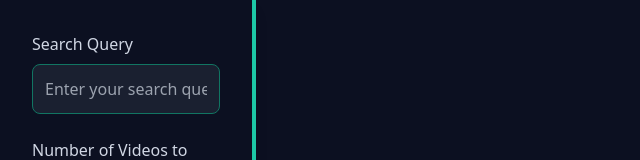
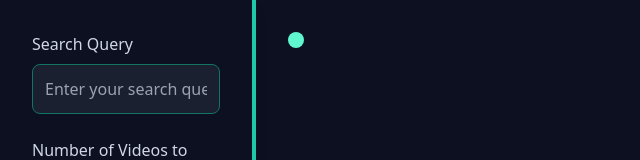
Before and after one commit to jackfrancisdalton/ClipSearchInvestigator, a React (Create React App) app in the folder frontend/: page / in a window 1280 px wide. Shown: the top 160 px of the page, without its empty margins (0-640 px from the left). Built offline with nearby package versions, Linux system fonts and the light colour scheme; the HTML template or start-up script is replaced by a standard one.

Commit message:
feat: added a tabs bar to allow filtering for specific term in terms list via ui

```diff
--- a/frontend/src/App.tsx
+++ b/frontend/src/App.tsx
@@ -4,7 +4,8 @@ import { searchVideos } from './Api';
 import LoadingSpinner from './components/LoadingSpinner';
 import SearchResult from './components/SearchResult';
 import SearchBox from './components/SearchBox';
-import { APIMatch, Match, VideoTranscriptResult } from './types/video';
+import { VideoTranscriptResult } from './types/video';
+import SelectedTermsBar from './components/SelectedTermsBar';
 
 // TODO: clean up mapping of APIquote and quote so no mapping is required
 // add handling for error messages: no video found, no quotes found, internal error
@@ -19,30 +20,6 @@ function App() {
   const [publishedBefore, setPublishedBefore] = useState('');
   const [loading, setLoading] = useState(false);
   const [results, setResults] = useState<VideoTranscriptResult[]> ([]);
-  // >([
-  //   { videoTitle: 'test video', quotes: [
-  //     { text: 'asdasd', timestamp: '12:13', link: 'www.google.com' },
-  //     { text: 'asdasd', timestamp: '12:13', link: 'www.google.com' },
-  //     { text: 'asdasd', timestamp: '12:13', link: 'www.google.com' },
-  //     { text: 'asdasd', timestamp: '12:13', link: 'www.google.com' },
-  //     { text: 'asdasd', timestamp: '12:13', link: 'www.google.com' },
-  //     { text: 'asdasd', timestamp: '12:13', link: 'www.google.com' },
-  //     { text: 'asdasd', timestamp: '12:13', link: 'www.google.com' },
-  //     { text: 'asdasd', timestamp: '12:13', link: 'www.google.com' },
-  //   ] },
-  //   { videoTitle: 'test video', quotes: [{ text: 'asdasd', timestamp: '12:13', link: 'www.google.com' }] },
-  //   { videoTitle: 'test video', quotes: [{ text: 'asdasd', timestamp: '12:13', link: 'www.google.com' }] },
-  //   { videoTitle: 'test video', quotes: [{ text: 'asdasd', timestamp: '12:13', link: 'www.google.com' }] },
-  //   { videoTitle: 'test video', quotes: [{ text: 'asdasd', timestamp: '12:13', link: 'www.google.com' }] },
-  //   { videoTitle: 'test video', quotes: [{ text: 'asdasd', timestamp: '12:13', link: 'www.google.com' }] },
-  //   { videoTitle: 'test video', quotes: [{ text: 'asdasd', timestamp: '12:13', link: 'www.google.com' }] },
-  //   { videoTitle: 'test video', quotes: [{ text: 'asdasd', timestamp: '12:13', link: 'www.google.com' }] },
-  //   { videoTitle: 'test video', quotes: [{ text: 'asdasd', timestamp: '12:13', link: 'www.google.com' }] },
-  //   { videoTitle: 'test video', quotes: [{ text: 'asdasd', timestamp: '12:13', link: 'www.google.com' }] },
-  //   { videoTitle: 'test video', quotes: [{ text: 'asdasd', timestamp: '12:13', link: 'www.google.com' }] },
-  //   { videoTitle: 'test video', quotes: [{ text: 'asdasd', timestamp: '12:13', link: 'www.google.com' }] },
-
-  // ]);
 
   const fetchVideoResults = async () => {
     if (!query || !terms) {
@@ -92,6 +69,7 @@ function App() {
       </div>
 
       <div className="ml-[20%] w-[80%] p-8 overflow-auto">
+        {!loading && <SelectedTermsBar terms={terms.split(',')} onTermClick={() => { console.log("hello")} }></SelectedTermsBar>}
         {loading && <LoadingSpinner />}
 
         {!loading && results.length > 0 && (
--- a/frontend/src/components/SearchResult.tsx
+++ b/frontend/src/components/SearchResult.tsx
@@ -6,7 +6,9 @@ function SearchResult({ result }: { result: VideoTranscriptResult }) {
         <div className="bg-background-500 p-6 rounded-lg shadow-lg hover:shadow-xl transition-shadow">
             <div className="flex justify-between items-center mb-4">
                 <div>
-                    <h3 className="text-2xl text-white-100 font-semibold">{result.videoTitle}</h3>
+                    <h3 className="text-xl text-white-100 font-semibold overflow-hidden whitespace-nowrap overflow-ellipsis" style={{ maxHeight: '1.5em', maxWidth: '13em' }} title={result.videoTitle}>
+                        {result.videoTitle}
+                    </h3>
                     <p className="text-sm text-gray-400">{result.channelTitle}</p>
                     <p className="text-sm text-gray-400">
                         {new Date(result.publishedAt).toLocaleString('en-GB', {
--- /dev/null
+++ b/frontend/src/components/SelectedTermsBar.tsx
@@ -0,0 +1,36 @@
+import React, { useState } from 'react';
+
+interface SelectedTermsBarProps {
+    terms: string[];
+    onTermClick: (term: string, isActive: boolean) => void;
+}
+
+const SelectedTermsBar: React.FC<SelectedTermsBarProps> = ({ terms, onTermClick }) => {
+    const [activeTerms, setActiveTerms] = useState<string[]>([]);
+
+    const handleTermClick = (term: string) => {
+        const isActive = activeTerms.includes(term);
+        const newActiveTerms = isActive
+            ? activeTerms.filter(t => t !== term)
+            : [...activeTerms, term];
+
+        setActiveTerms(newActiveTerms);
+        onTermClick(term, !isActive);
+    };
+
+    return (
+        <div style={{ display: 'flex', gap: '10px', marginTop: "0", marginBottom: "15px"}}>
+            {terms.map(term => (
+                <div
+                    key={term}
+                    onClick={() => handleTermClick(term)}
+                    className={`p-2 rounded-lg ${activeTerms.includes(term) ? 'bg-primary-600' : 'bg-primary-300'}`}
+                >
+                    {term}
+                </div>
+            ))}
+        </div>
+    );
+};
+
+export default SelectedTermsBar;
```
Also changed, not shown: 1 other file (tests, documents, lock files or other folders).
